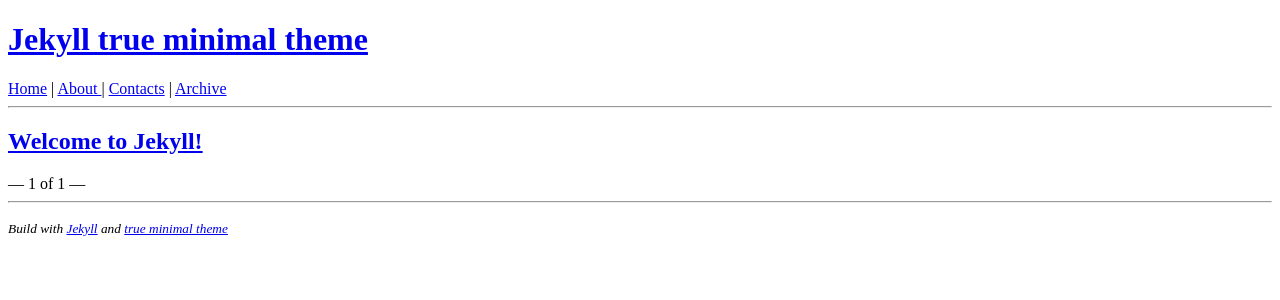
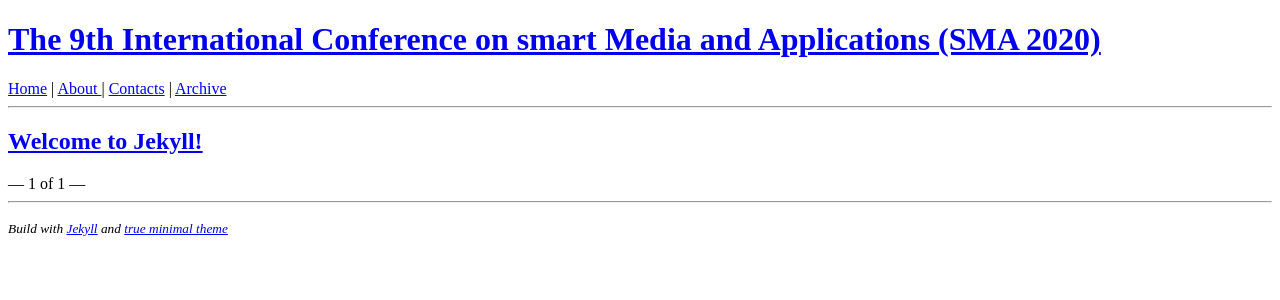
Before and after one commit to icea-conf/sma-2020.github.io, a Jekyll site: the page built from index.html, in a window 1280 px wide. Shown: the top 300 px of the page. Built offline with Jekyll 4.4.1, drawn with Linux system fonts in a browser that asks for light colours; the list of posts is cut into pages by our own code.

Commit message:
Update header.html

```diff
--- a/_includes/header.html
+++ b/_includes/header.html
@@ -1,5 +1,5 @@
 <header>
-    <h1><a href='{{ site.url }}/'>{{ site.name }}</a></h1>
+    <h1><a href='http://sma-2020.github.io/'>The 9th International Conference on smart Media and Applications (SMA 2020)</a></h1>
 </header>
-<a href='{{ site.url }}/'> Home</a> | <a href='{{ site.url }}/about/'>About </a> | <a href='{{ site.url }}/contact/'> Contacts</a> | <a href='{{ site.url }}/archive/'> Archive</a>
+<a href='http://sma-2020.github.io/'> Home</a> | <a href='http://sma-2020.github.io/about/'>About </a> | <a href='http://sma-2020.github.io/contact/'> Contacts</a> | <a href='http://sma-2020.github.io/archive/'> Archive</a>
 <hr>
```
